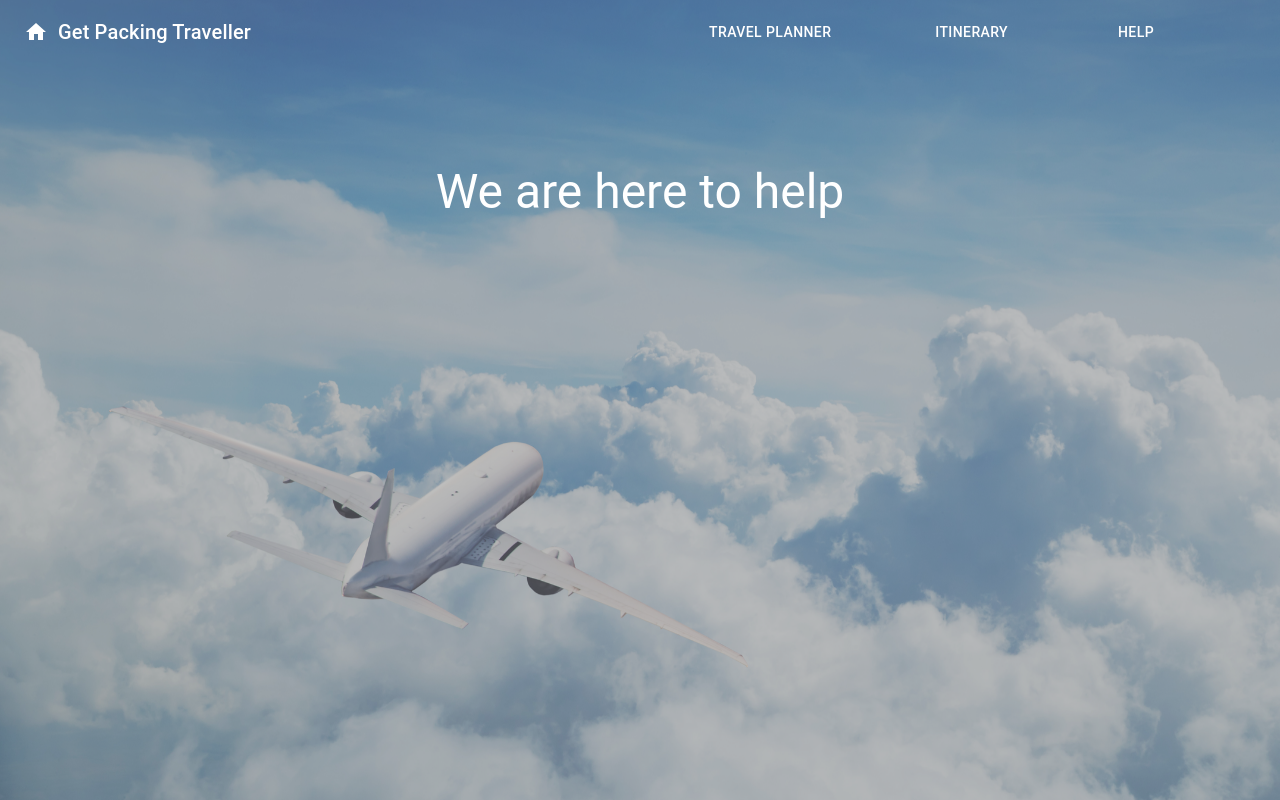
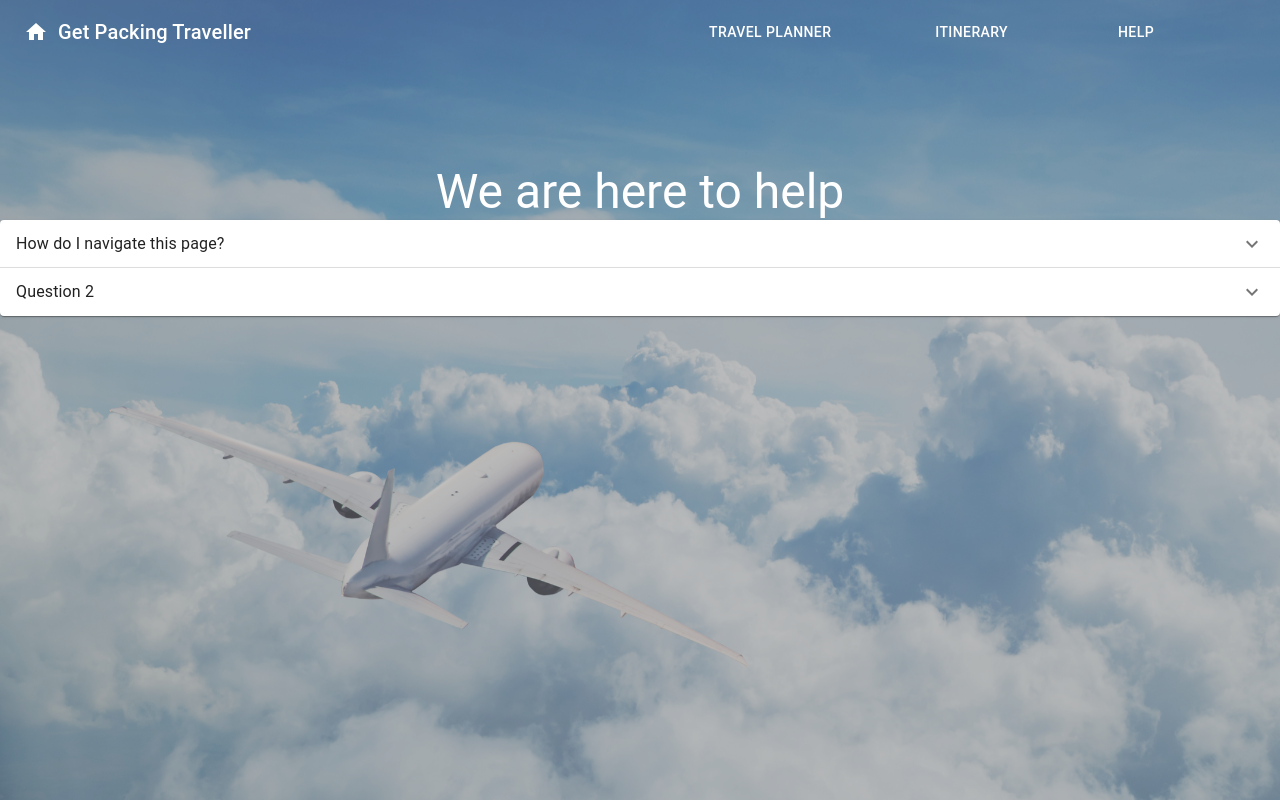
Before and after one commit to Monash-FIT3170/AI_Travel_Plan, a React (Create React App) app in the folder client/: page /example in a window 1280 px wide. Built offline with nearby package versions, Linux system fonts and the light colour scheme.

Commit message:
Help: Frequently asked questions in progress

```diff
--- /dev/null
+++ b/client/src/components/help/HelpMenu.jsx
@@ -0,0 +1,41 @@
+import Accordion from "@mui/material/Accordion";
+import AccordionDetails from "@mui/material/AccordionDetails";
+import AccordionSummary from "@mui/material/AccordionSummary";
+import Typography from "@mui/material/Typography";
+import ExpandMoreIcon from "@mui/icons-material/ExpandMore";
+import React from "react";
+
+/**
+ * Contains the entire code for the help accordian menu
+ * @returns
+ */
+export default function HelpMenu() {
+  return (
+    <div>
+      <Accordion>
+        <AccordionSummary
+          expandIcon={<ExpandMoreIcon />}
+          aria-controls="panel1a-content"
+          id="panel1a-header"
+        >
+          <Typography>How do I navigate this page?</Typography>
+        </AccordionSummary>
+        <AccordionDetails>
+          <Typography>Response 1</Typography>
+        </AccordionDetails>
+      </Accordion>
+      <Accordion>
+        <AccordionSummary
+          expandIcon={<ExpandMoreIcon />}
+          aria-controls="panel2a-content"
+          id="panel2a-header"
+        >
+          <Typography>Question 2</Typography>
+        </AccordionSummary>
+        <AccordionDetails>
+          <Typography>Response 2</Typography>
+        </AccordionDetails>
+      </Accordion>
+    </div>
+  );
+}
--- a/client/src/pages/ExamplePage.jsx
+++ b/client/src/pages/ExamplePage.jsx
@@ -3,7 +3,8 @@ import ExampleBox from "../components/examples/ExampleBox";
 import Background from "../components/Background";
 import BackgroundImage from "../components/BackgroundImage";
 import Typography from "@mui/material/Typography";
-import helpMenu from "..components/helpFeat/helpMenu";
+// import Grid from "@mui/material/Grid";
+import HelpMenu from "../components/help/HelpMenu";
 
 export default function ExamplePage() {
   return (
@@ -16,6 +17,7 @@ export default function ExamplePage() {
         >
           We are here to help{" "}
         </Typography>
+        <HelpMenu />
       </Background>
     </>
   );
```
Also changed, not shown: client/src/components/helpFeat/helpMenu.jsx (deleted, +0 -11 lines).
